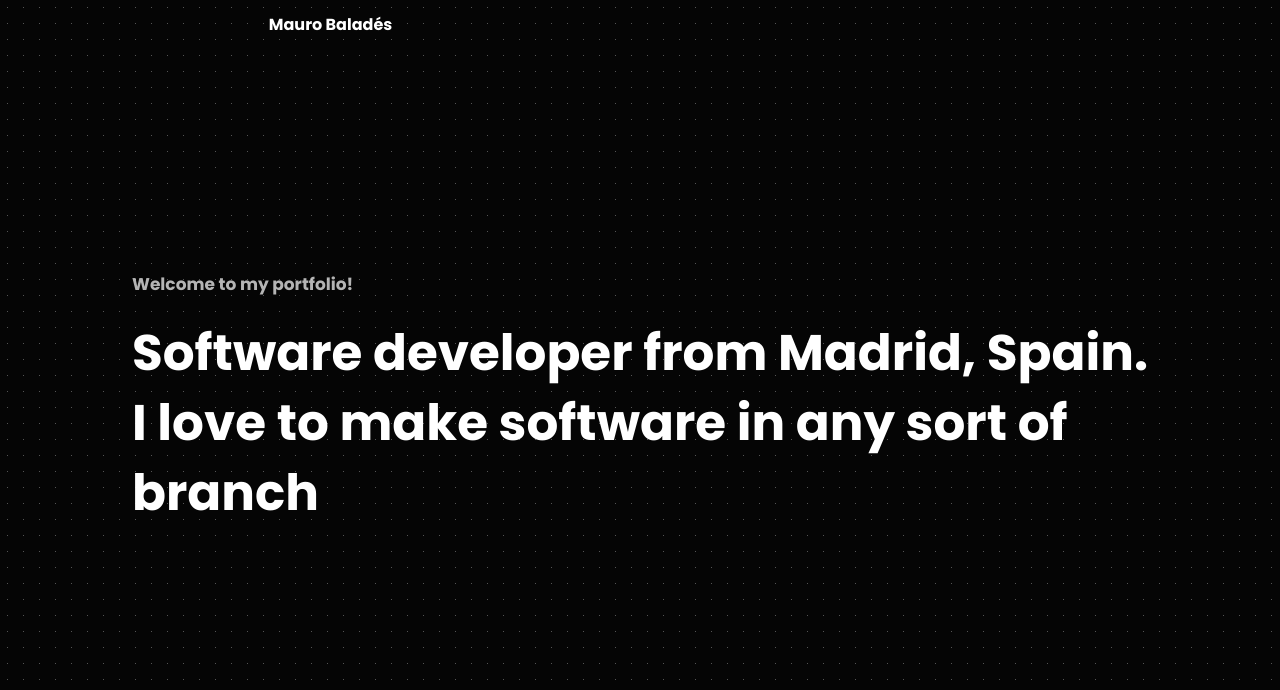
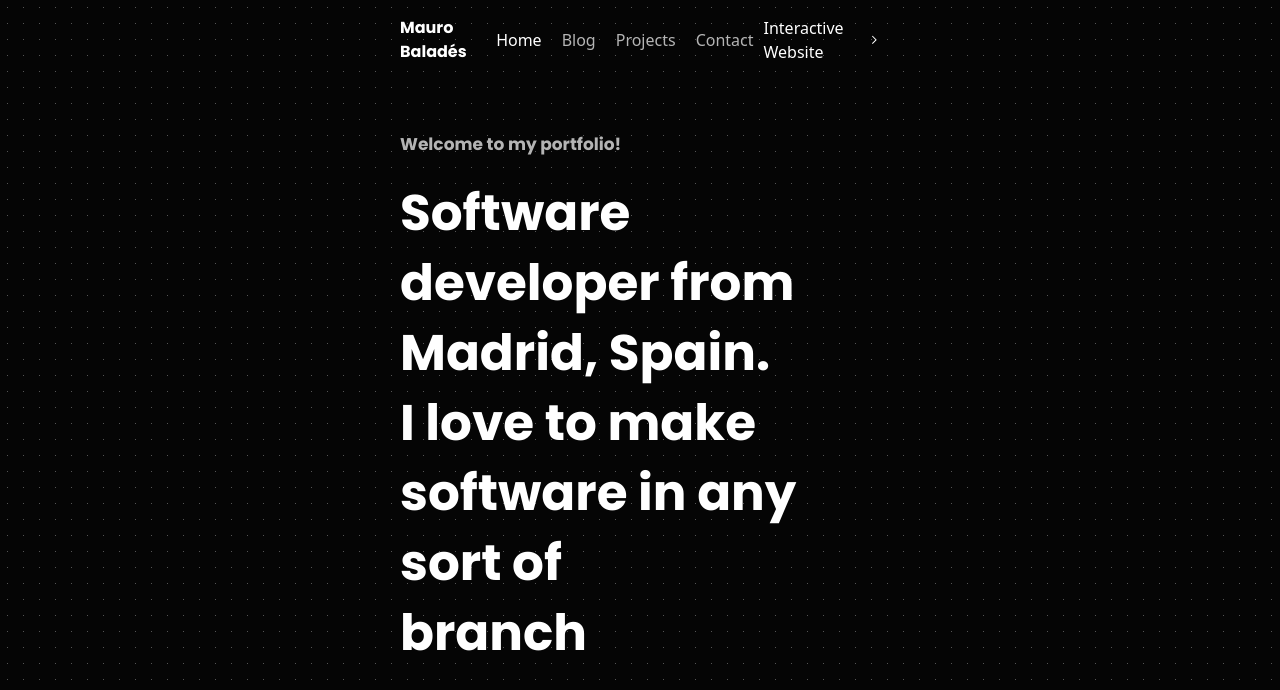
Before and after one commit to mauro-balades/www, a React (Create React App) app: page /#/ in a window 1280 px wide. Shown: the top 690 px of the page. Built offline with nearby package versions, Linux system fonts and the light colour scheme.

Commit message:
fixed route check in nav bar

```diff
--- a/src/app/App.tsx
+++ b/src/app/App.tsx
@@ -8,6 +8,7 @@ function App() {
     return (
         <Routes>
             <Route path="/" element={<Home />}/>
+            <Route path="/blog" element={<Home />}/>
         </Routes>
     );
 }
--- a/src/app/components/Home/components/HeaderText/style.ts
+++ b/src/app/components/Home/components/HeaderText/style.ts
@@ -1,7 +1,10 @@
 
 import styled from 'styled-components';
+import { alignment } from '../../../../const';
 
 export const Wrapper = styled.div`
+    margin: 0 ${alignment.BIG};
+    width: 100%;
 `
 
 export const SmallText = styled.div`
--- a/src/app/components/Home/style.ts
+++ b/src/app/components/Home/style.ts
@@ -14,8 +14,6 @@ export const PageWrapper = styled.div`
     height: 100vh;
     max-height: 100vh;
 
-    padding: 0 10%;
-
     position: relative;
 
     overflow: hidden;
--- a/src/app/components/NavigationBar/index.tsx
+++ b/src/app/components/NavigationBar/index.tsx
@@ -1,11 +1,60 @@
 
 import React from "react";
-import { Logo, Wrapper } from "./style";
+import { matchPath, Link, useLocation } from "react-router-dom";
+import { Links, Logo, Link as NavLink, Wrapper, LastLink } from "./style";
 
 export default function() {
+
+    let location = useLocation();
+
+    const ifMatch = (route: string) => {
+        console.log(location)
+        return location.pathname == route;
+    }
+
     return (
         <Wrapper>
             <Logo>Mauro Baladés</Logo>
+            <Links>
+                <NavLink>
+                    <Link
+                        to="/"
+                        className={ifMatch("/") ? "active" : ""}
+                    >
+                        Home
+                    </Link>
+                </NavLink>
+                <NavLink>
+                    <Link
+                        to="/blog"
+                        className={ifMatch("/blog") ? "active" : ""}
+                    >
+                        Blog
+                    </Link>
+                </NavLink>
+                <NavLink>
+                    <Link
+                        to="/projects"
+                        className={ifMatch("/projects") ? "active" : ""}
+                    >
+                        Projects
+                    </Link>
+                </NavLink>
+                <NavLink>
+                    <Link
+                        to="/contact"
+                        className={ifMatch("/contact") ? "active" : ""}
+                    >
+                        Contact
+                    </Link>
+                </NavLink>
+            </Links>
+            <LastLink>
+                <span>
+                    Interactive Website
+                </span>
+                <svg className="w-6 h-6" fill="none" stroke="currentColor" viewBox="0 0 24 24" xmlns="http://www.w3.org/2000/svg"><path strokeLinecap="round" strokeLinejoin="round" strokeWidth={2} d="M9 5l7 7-7 7" /></svg>
+            </LastLink>
         </Wrapper>
     )
 }
--- a/src/app/components/NavigationBar/style.ts
+++ b/src/app/components/NavigationBar/style.ts
@@ -1,17 +1,17 @@
 import styled from 'styled-components';
-import { MAIN_BACKGROUND, MAIN_TEXT_COLOR } from "../../const";
+import { alignment, MAIN_BACKGROUND, MAIN_BACKGROUND_INVERTED, MAIN_TEXT_COLOR } from "../../const";
 
 export const Wrapper = styled.div`
     position: absolute;
     top: 0;
     left: 0;
 
-    padding: 0 21%;
+    padding: 10px ${alignment.BIG};
 
     z-index: 2;
 
     width: 100%;
-    height: 50px;
+    height: 5rem;
 
     overflow: hidden;
     color: ${MAIN_TEXT_COLOR};
@@ -27,5 +27,81 @@ export const Wrapper = styled.div`
 export const Logo = styled.div`
     font-weight: 600;
     font-family: 'Poppins', sans-serif;
+`
 
+export const Link = styled.div`
+    opacity: .7;
+    position: relative;
+    font-weight: 500;
+
+    margin: 0 10px;
+
+    &::after {
+        content: '';
+        position: absolute;
+        bottom: -5px;
+        left: 0%;
+
+        height: 2px;
+        border-radius: 1px;
+
+        width: -webkit-fill-available;
+        transition: .2s;
+        background: ${MAIN_BACKGROUND_INVERTED};
+
+        margin: 0 100% 0 100%;
+    }
+
+    &:has(.active) {
+        opacity: 1;
+    }
+
+    &:hover::after {
+        margin: 0;
+    }
 `
+
+export const LastLink = styled.div`
+    display: flex;
+    align-items: center;
+    position: relative;
+
+    cursor: pointer;
+
+    &::after {
+        content: '';
+        position: absolute;
+        bottom: -5px;
+        left: 0%;
+
+        height: 2px;
+        border-radius: 1px;
+
+        width: -webkit-fill-available;
+        transition: .2s;
+        background: ${MAIN_BACKGROUND_INVERTED};
+
+        margin: 0 100% 0 100%;
+    }
+
+    &:hover::after {
+        margin: 0;
+    }
+
+    & svg {
+        width: 1.1rem;
+        height: 1.1rem;
+
+        margin-left: 5px;
+        transition: .1s;
+    }
+
+    &:hover svg {
+        transform: translateX(5px);
+    }
+`
+
+export const Links = styled.div`
+    display: flex;
+    justify-content: center;
+`
--- a/src/app/const.ts
+++ b/src/app/const.ts
@@ -1,3 +1,11 @@
 
 export const MAIN_BACKGROUND = '#000';
 export const MAIN_TEXT_COLOR = '#fff';
+
+export const MAIN_BACKGROUND_INVERTED = '#fff';
+export const MAIN_TEXT_COLOR_INVERTED = '#000';
+
+export namespace alignment {
+    export const BIG = '25rem';
+    // TODO
+}
```
